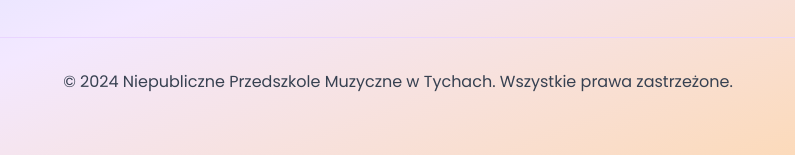
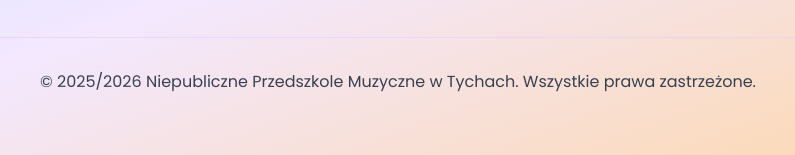
Before and after one commit to przedszkoleyamaha/przedszkoleyamaha.github.io, a plain HTML site: page o-nas.html in a window 1280 px wide. Shown: the part 1971-2126 px from the top of the page, 242-1037 px from the left. Drawn offline with nearby package versions, Linux system fonts and the light colour scheme.

Commit message:
Update o-nas.html

```diff
--- a/o-nas.html
+++ b/o-nas.html
@@ -541,7 +541,7 @@
                 </div>
 
                 <div class="border-t border-purple-200 mt-12 pt-8 text-center">
-                    <p class="text-gray-700">&copy; 2024 Niepubliczne Przedszkole Muzyczne w Tychach. Wszystkie prawa zastrzeżone.</p>
+                    <p class="text-gray-700">&copy; 2025/2026 Niepubliczne Przedszkole Muzyczne w Tychach. Wszystkie prawa zastrzeżone.</p>
                 </div>
             </div>
         </footer>
```
